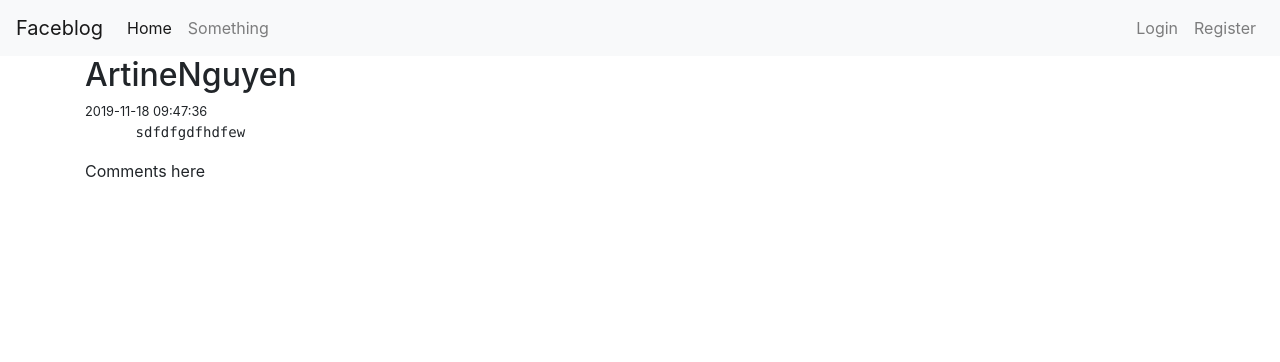
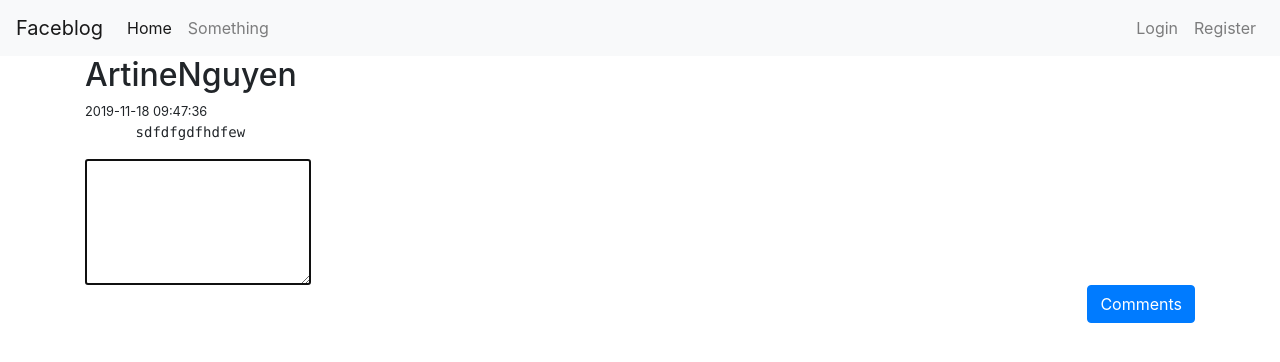
Before and after one commit to ArtineNguyen/NewBlog, a Flask app: page /posts/1 in a window 1280 px wide. Shown: the top 362 px of the page. Run offline with Flask 2, Linux system fonts and the light colour scheme; data comes from the database, SQL or seed files in the repository; both versions use the stored data as it was after the commit; some libraries are stand-ins or nearby versions.

Commit message:
edit Comment

```diff
--- a/app.py
+++ b/app.py
@@ -2,6 +2,7 @@ from flask import Flask, render_template, request, flash, redirect, url_for
 from flask_sqlalchemy import SQLAlchemy
 from flask_login import UserMixin, LoginManager, login_required, login_user, logout_user, current_user
 from werkzeug.security import generate_password_hash, check_password_hash
+
 
 app = Flask(__name__)
 db = SQLAlchemy(app)
@@ -152,7 +153,17 @@ def single_post(id):
             return render_template('views/single_post.html', post=post, action=action)
     if not action:
         action = 'view'
-    return render_template('views/single_post.html', post=post, action=action)
+    comments = Comment.query.filter_by(post_id=id).all()
+    return render_template('views/single_post.html', post=post, comments=comments, action="view")
+
+
+@app.route('/posts/<id>/comment', methods=['POST', 'GET'])
+def comment(id):
+    new_comment = Comment(user_id=current_user.id,
+                          post_id=id, body=request.form['body'])
+    db.session.add(new_comment)
+    db.session.commit()
+    return redirect(url_for('single_post', id=id, action='view'))
 
 
 if __name__ == "__main__":
--- a/templates/views/single_post.html
+++ b/templates/views/single_post.html
@@ -8,8 +8,18 @@
 
   {% if action == "view" %}
   <div>
-    Comments here
+    <form method='POST' class='create-post-form' action="{{url_for('comment', id=post.id)}}">
+        <textarea class='create-post-input' name='body' rows='5' autofocus
+          value="what is on your mind, {{ current_user.name}}?">
+        </textarea>
+        <div style="width:100%; display:flex; justify-content:flex-end">
+          <button class='btn btn-primary' type='submit'>Comments</button>
+        </div>
+      </form>
   </div>
+    {% for comment in comment%}
+        <h5>comment.body</h5>
+    {% endfor %}
   {% else %}
   <div class='create-post-div'>
     <form method='POST' class='create-post-form' action="{{url_for('single_post', id=post.id, action='update')}}">
@@ -20,6 +30,8 @@
         <button class='btn btn-primary' type='submit'>Post</button>
       </div>
     </form>
+
+
   </div>
   {% endif %}
 </div>
```
Also changed, not shown: blog.db.
